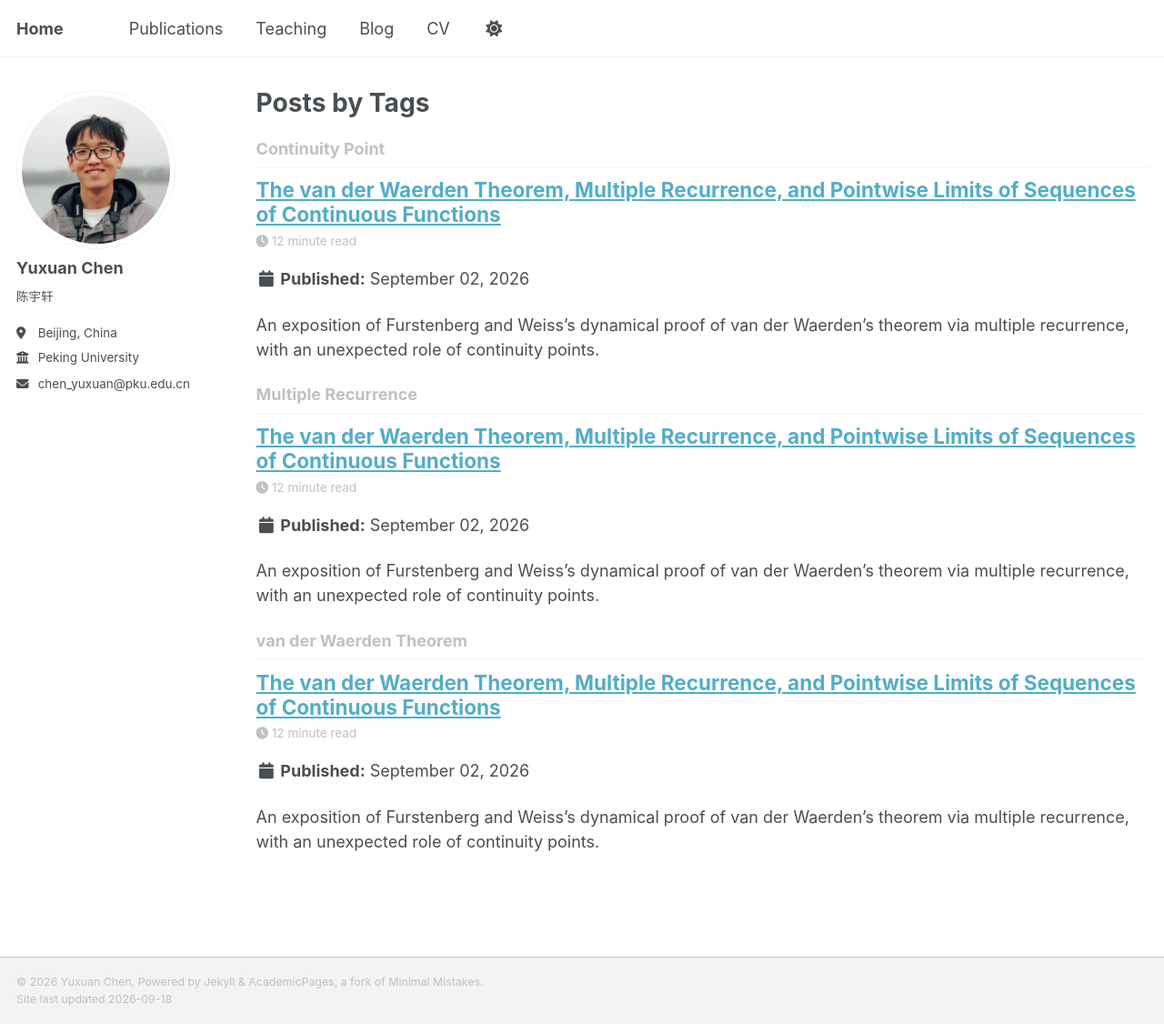
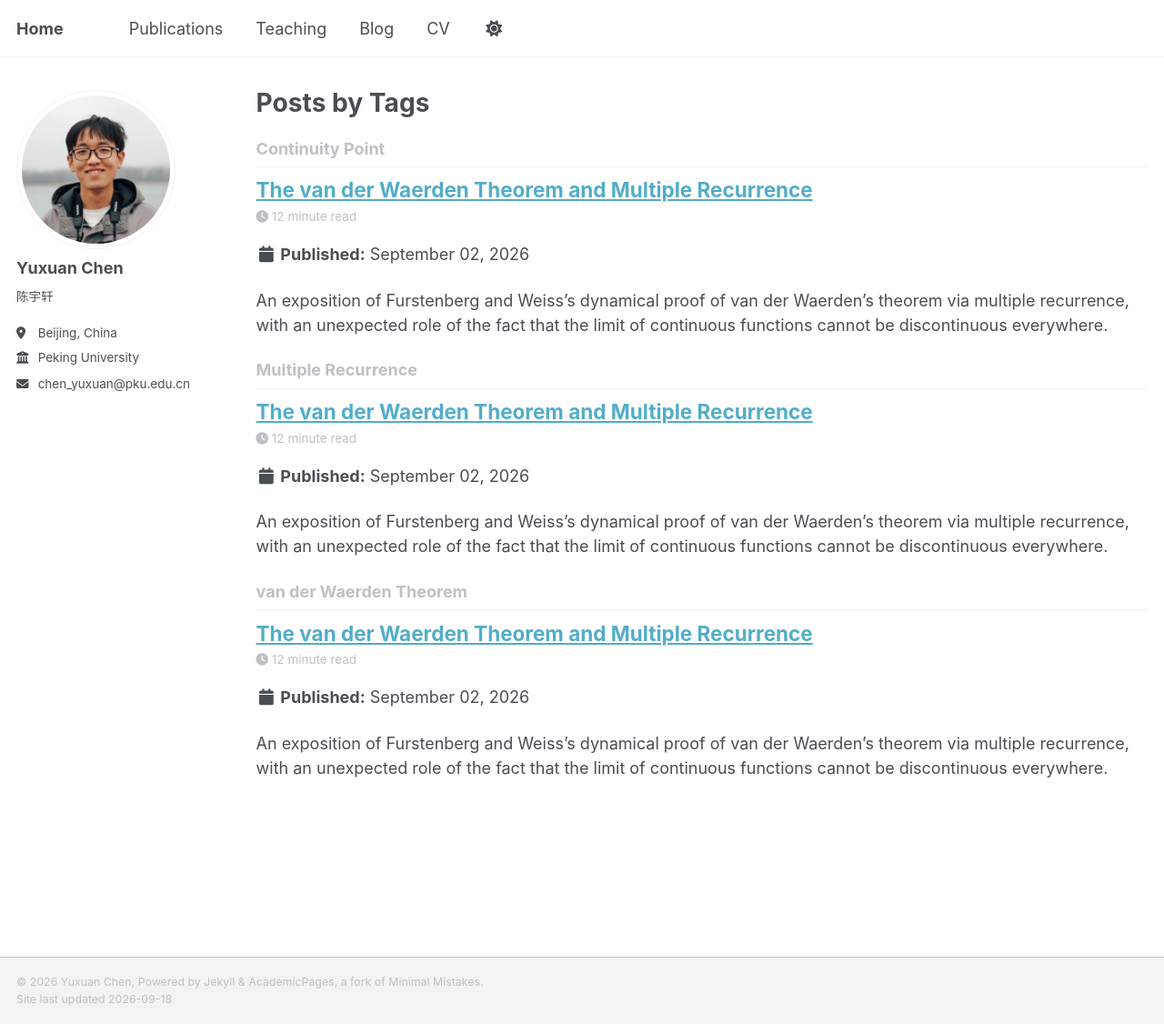
Before and after one commit to yxchen-pku/yxchen-pku.github.io, a Jekyll site: the page built from _pages/tag-archive.html, in a window 1280 px wide and 1126 px high. Shown: the whole window at 91% size. Built offline with Jekyll 4.4.1, drawn with Linux system fonts in a browser that asks for light colours; a script bundle is joined from its source files by our own code; library files that are not in the unit come from our copies.

Commit message:
Update 2026-09-02-vanderWaerden.md

```diff
--- a/_posts/2026-09-02-vanderWaerden.md
+++ b/_posts/2026-09-02-vanderWaerden.md
@@ -1,9 +1,9 @@
 ---
-title: 'The van der Waerden Theorem, Multiple Recurrence, and Pointwise Limits of Sequences of Continuous Functions'
+title: 'The van der Waerden Theorem and Multiple Recurrence'
 date: 2026-09-02
 permalink: /posts/20260902
 mathjax: true
-excerpt: "An exposition of Furstenberg and Weiss's dynamical proof of van der Waerden's theorem via multiple recurrence, with an unexpected role of continuity points."
+excerpt: "An exposition of Furstenberg and Weiss's dynamical proof of van der Waerden's theorem via multiple recurrence, with an unexpected role of the fact that the limit of continuous functions cannot be discontinuous everywhere."
 tags:
   - van der Waerden Theorem
   - Multiple Recurrence
```
